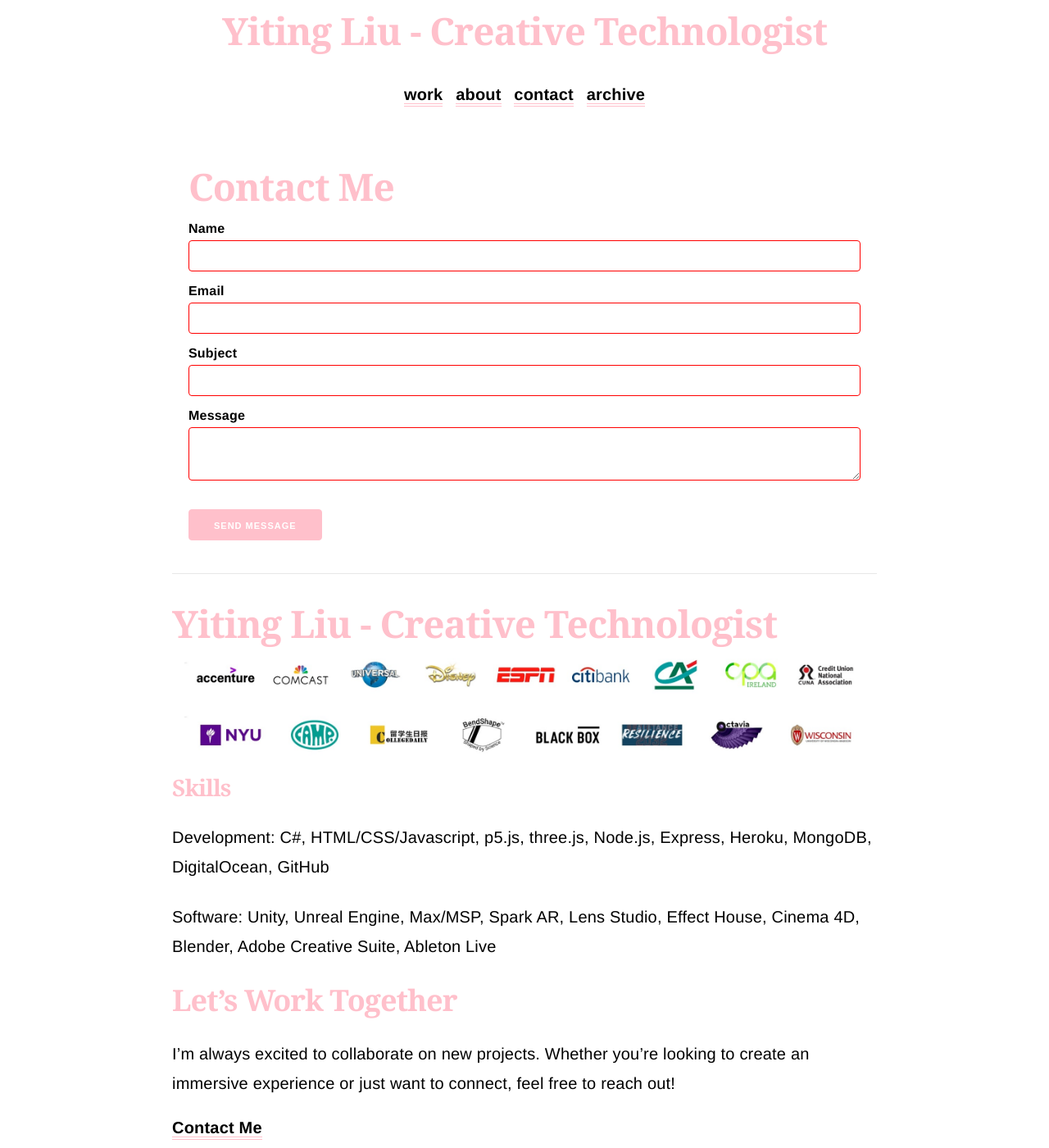
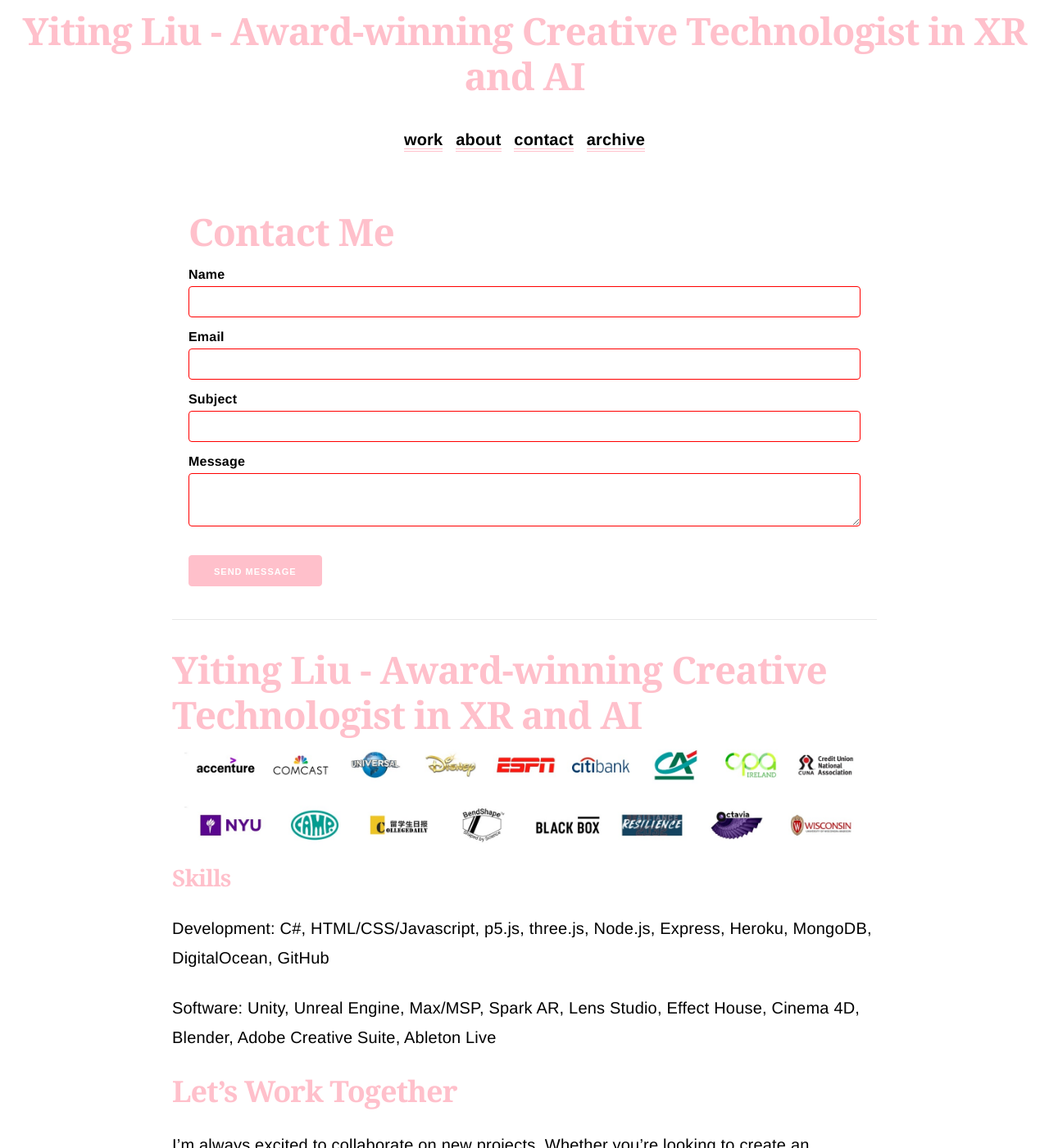
Before and after one commit to YitingLiu97/portfolio-2020, a Jekyll site: the page built from contact.md, in a window 1280 px wide and 1400 px high. Shown: the whole window at 82% size. Built offline with Jekyll 4.4.1, drawn with Linux system fonts in a browser that asks for light colours; comment, search, counter and statistics services are not loaded.

Commit message:
update site info

```diff
--- a/_config.yml
+++ b/_config.yml
@@ -1,23 +1,21 @@
 # Site settings
-title: Yiting Liu - Creative Technologist
+title: Yiting Liu - Award-winning Creative Technologist in XR and AI
+description: With a background in XR development and creative tech, I create interactive experiences that blend art and technology. My work ranges from VR mental health tools to AI-driven music video generation, always focusing on meaningful and memorable experiences.
 email: yiting@yitingliu.com
 # id: index
-description: > # this means to ignore newlines until "baseurl:"
-  Welcome to Yiting's playground where I focus on AR/VR, web, and music.
-  I am a creative technologist designing experiences to foster meaningful
-  interactions through AR/VR, music, and performance, currently in NYC.
+# description: > # this means to ignore newlines until "baseurl:"
+#   Welcome to Yiting's playground where I focus on AR/VR, web, and music.
+#   I am a creative technologist designing experiences to foster meaningful
+#   interactions through AR/VR, music, and performance, currently in NYC.
+author: "Yiting Liu"
+keywords: "creative technology, XR, AR, VR, interactive design, Unity, web development"
 # baseurl: "/urban-theme" # the subpath of your site, e.g. /blog
 url: "https://www.yitingliu.com" # the base hostname & protocol for your site
 # blogurl: "http://yitingliu97.wordpress.com/"
 
-# image: https://www.yitingliu.com/assets/profile_square.jpg
-# width: 300
-# height: 200
-
-# image:
-#   path: https://www.yitingliu.com/assets/profile_square.jpg
-#   height: 100
-#   width: 100
+image: https://www.yitingliu.com/assets/profile_square.jpg
+width: 300
+height: 200
 
 github_username:  Yitingliu97
 instagram_username: yitingintech
@@ -34,3 +32,7 @@
 
 plugins:
   - jekyll-archives
+
+  # Jekyll SEO Tag settings
+lang: en_US
+locale: en_US
```
